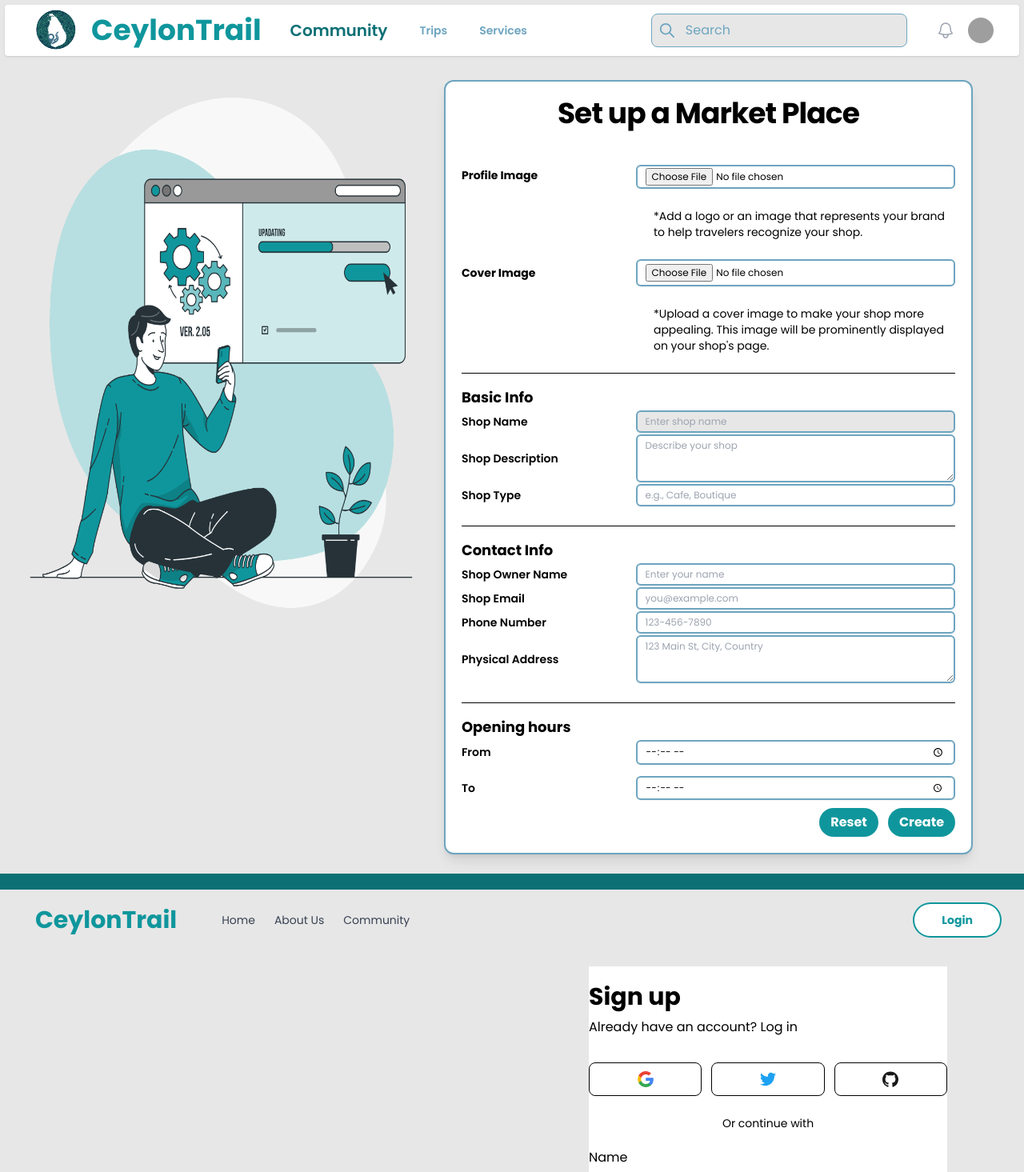
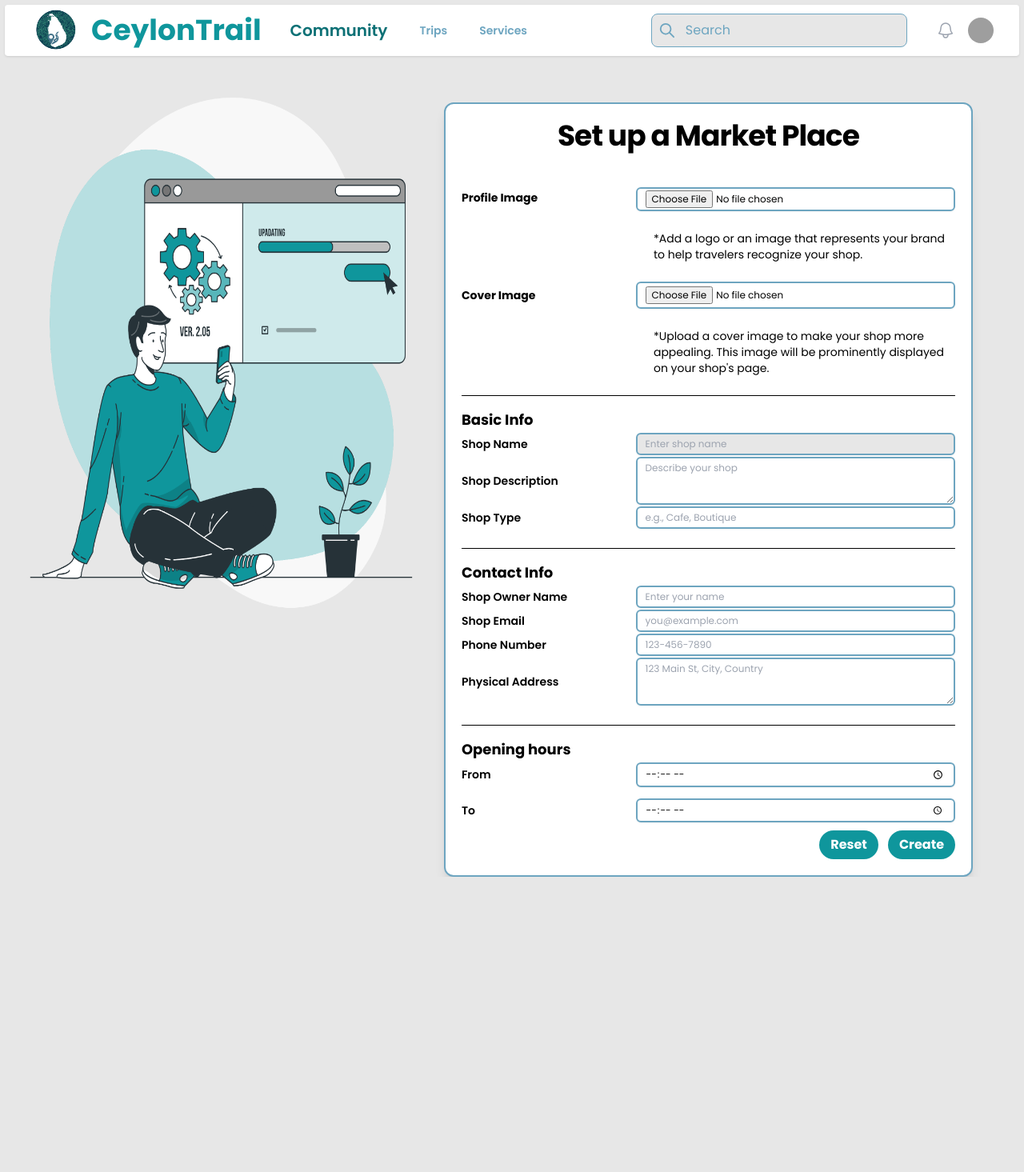
Before and after one commit to CeylonTrail/frontend-web, a React (Create React App) app: page /set-market in a window 1280 px wide. Shown: the top 1465 px of the page at 80% size. After the commit the page ends 1096 px from the top, so only its background shows below. Built offline with nearby package versions, Linux system fonts and the light colour scheme; grey boxes are pictures that could not be loaded.

Commit message:
Lock header and setup sp pages

```diff
--- a/src/App.js
+++ b/src/App.js
@@ -38,7 +38,7 @@ function App() {
         </Routes>
       </BrowserRouter>
 
-      <Signin />
+      {/* <Signin /> */}
 
     </div>
   );
--- a/src/components/SetUpMarketPlace.jsx
+++ b/src/components/SetUpMarketPlace.jsx
@@ -3,7 +3,7 @@ import MarketPlaceImg from "../assets/img/MarketPlace.png";
 
 const SetUpMarketPlace = () => {
   return (
-    <div className="isolate bg-[#E7E7E7] px-5 py-18 sm:py-6 lg:px-6">
+    <div className="isolate bg-[#E7E7E7] px-5 py-18  lg:px-6 pt-32">
       <div className="flex flex-col lg:flex-row mx-auto mt-0 max-w-6xl">
         {/* Image Section */}
         <div className="w-full lg:w-2/4 flex justify-center items-center mb-5">
--- a/src/components/SpRedirectPage.jsx
+++ b/src/components/SpRedirectPage.jsx
@@ -10,7 +10,7 @@ const SpRedirectPage = () => {
   };
 
   return (
-    <div className="bg-[#E7E7E7] flex items-center justify-center p-10">
+    <div className="bg-[#E7E7E7] flex items-center justify-center p-10 pt-32">
       <div
         className="bg-cover bg-center relative"
         style={{
--- a/src/components/header.js
+++ b/src/components/header.js
@@ -16,7 +16,7 @@ function classNames(...classes) {
 
 export default function Example() {
   return (
-    <Disclosure as="nav" className="bg-white m-1.5 rounded shadow">
+    <Disclosure as="nav" className="bg-white m-1.5 rounded shadow fixed top-0 left-0 right-0 z-10">
       {({ open }) => (
         <>
           <div className="mx-auto max-w-7xl px-2 sm:px-6 lg:px-8">
```
